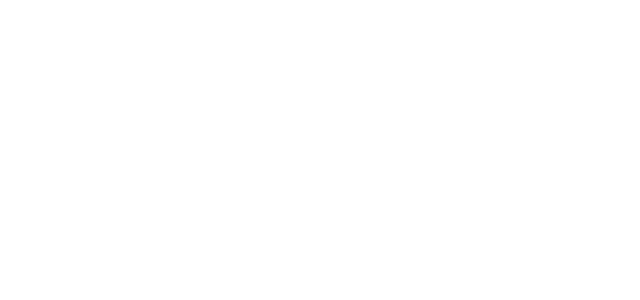
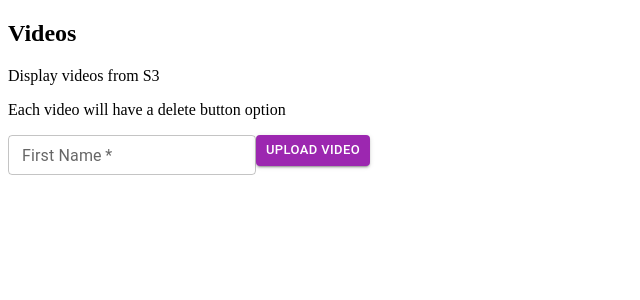
Before and after one commit to c-arriagada/es-admin, a React app: page /videos in a window 1280 px wide. Before the commit this address had no page. Shown: the top 300 px of the page, without its empty margins (0-640 px from the left). Built offline with nearby package versions, Linux system fonts and the light colour scheme.

Commit message:
can upload videos to s3 bucket

```diff
--- a/src/App.jsx
+++ b/src/App.jsx
@@ -3,6 +3,7 @@
 import Home from "./pages/Home"
 import Login from './pages/Login';
 import Bios from "./pages/Bios";
+import Videos from './pages/Videos';
 import { useNavigate } from 'react-router-dom';
 import { getAuthToken } from './client/estilocalico';
 import './styles.css'
@@ -40,6 +41,7 @@
                     <Route index element={<Login />} />
                     <Route path="home" element={<Home user={user} />} />
                     <Route path="bios" element={<Bios user={user}/>} />
+                    <Route path="videos" element={<Videos user={user}/>} />
                     <Route path="login" element={<Login />} />
             </Routes>
     )
--- a/src/client/estilocalico.js
+++ b/src/client/estilocalico.js
@@ -144,6 +144,15 @@
     return updatedEvent;
 }
 
+async function updateVideo(formData) {
+    const response = await fetch(`${BACKEND_URL}/upload`, {
+        method: 'POST',
+        body: formData
+    })
+
+    return "video was uploaded";
+}
+
 export {
     allEvents,
     getEvent,
@@ -155,5 +164,6 @@
     getBio,
     createBio,
     updateBio,
-    deleteBio
+    deleteBio,
+    updateVideo,
     }
--- a/src/components/NavBar.jsx
+++ b/src/components/NavBar.jsx
@@ -16,6 +16,7 @@
           </Typography>
           <Button component={Link} to={'/home'} color="inherit">Events</Button>
           <Button component={Link} to={'/bios'} color="inherit">Bios</Button>
+          <Button component={Link} to={'/videos'} color="inherit">Videos</Button>
           <Button component={Link} to={'/login'} color="inherit">Sign Out</Button>
         </Toolbar>
       </AppBar>
--- a/src/components/VideosCard.jsx
+++ b/src/components/VideosCard.jsx
@@ -1,7 +1,21 @@
-import React from "react";
-import Button from "./Button"
+import React, { useState } from "react";
+import { updateVideo } from "../client/estilocalico";
+import { Button, TextField } from "@mui/material";
 
 function VideosCard() {
+    const [fileName, setFileName] = useState()
+
+  function onChange(e) {
+    const selectedFile = e.target.files[0];
+    console.log('selectedFile', selectedFile)
+    const data = new FormData()
+    data.append('file', selectedFile)
+    data.append('file_name', selectedFile.name)
+    console.log('selected file name', selectedFile.name)
+    console.log('data', data)
+    let response = updateVideo(data)
+    console.log(response)
+  }
 
   return (
     <>
@@ -10,9 +24,35 @@
         <p>Display videos from S3</p>
         <p>Each video will have a delete button option</p>
       </div>
-        <Button label={"Upload Video"}/>
+      <TextField
+                  type="text"
+                  variant="outlined"
+                  color="secondary"
+                  size="small"
+                  label="First Name"
+                  onChange={(e) =>
+                    setFileName(e.target.value)
+                  }
+                  value={fileName}
+                  required
+                />
+      <Button
+        key="upload"
+        variant="contained"
+        size="small"
+        color="secondary"
+        component="label"
+      >
+        Upload Video
+        <input
+          type="file"
+          accept="video/mp4,video/x-m4v,video/*"
+          hidden
+          onChange={onChange}
+        />
+      </Button>
     </>
- )
+  );
 }
 
 export default VideosCard;
--- /dev/null
+++ b/src/pages/Videos.jsx
@@ -0,0 +1,12 @@
+import React from 'react';
+import VideosCard from "../components/VideosCard";
+
+function Videos() {
+    return (
+        <>
+        <VideosCard/>
+        </>
+    )
+}
+
+export default Videos;
```
Lines whose indentation alone changed are shown as unchanged.
